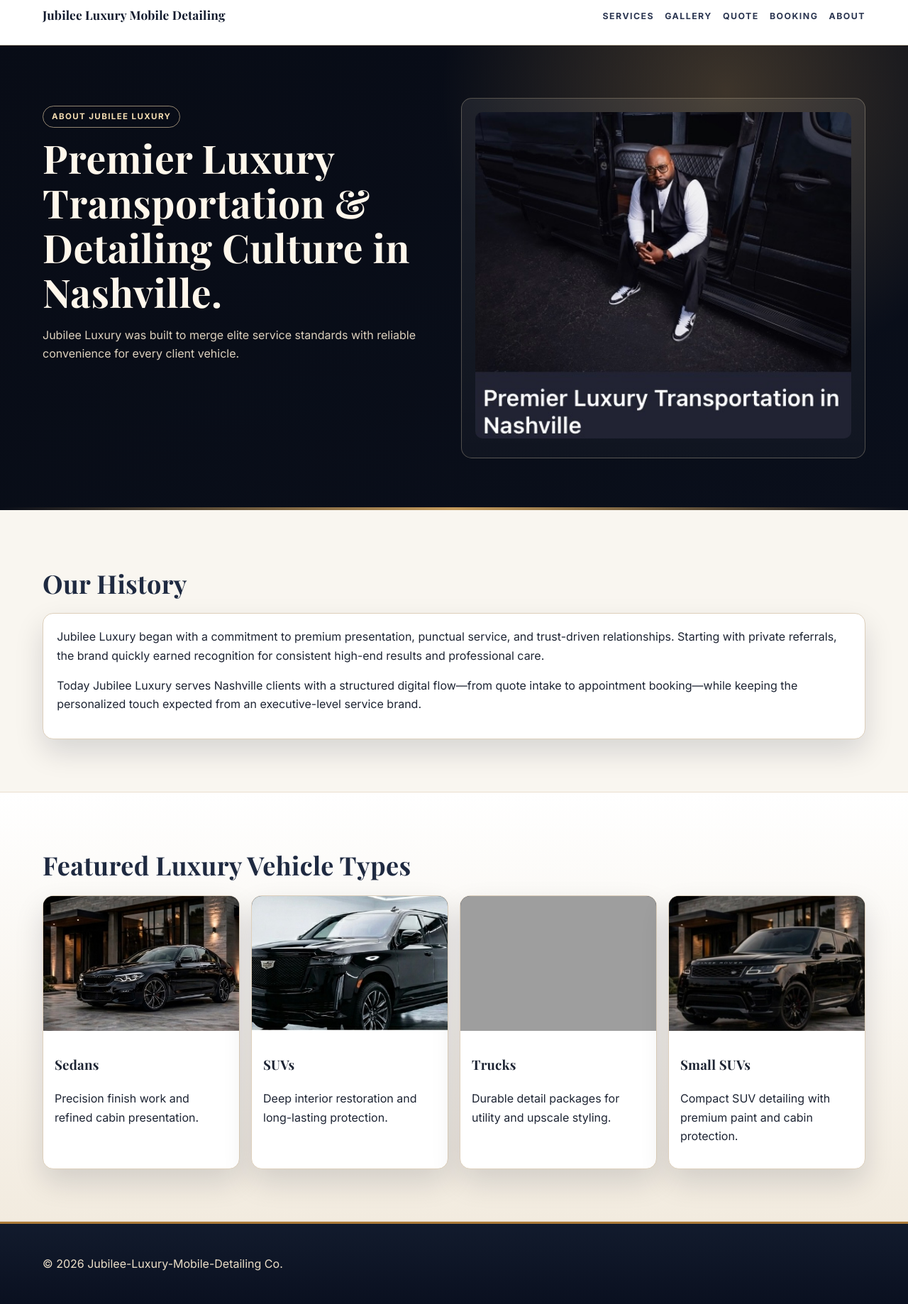
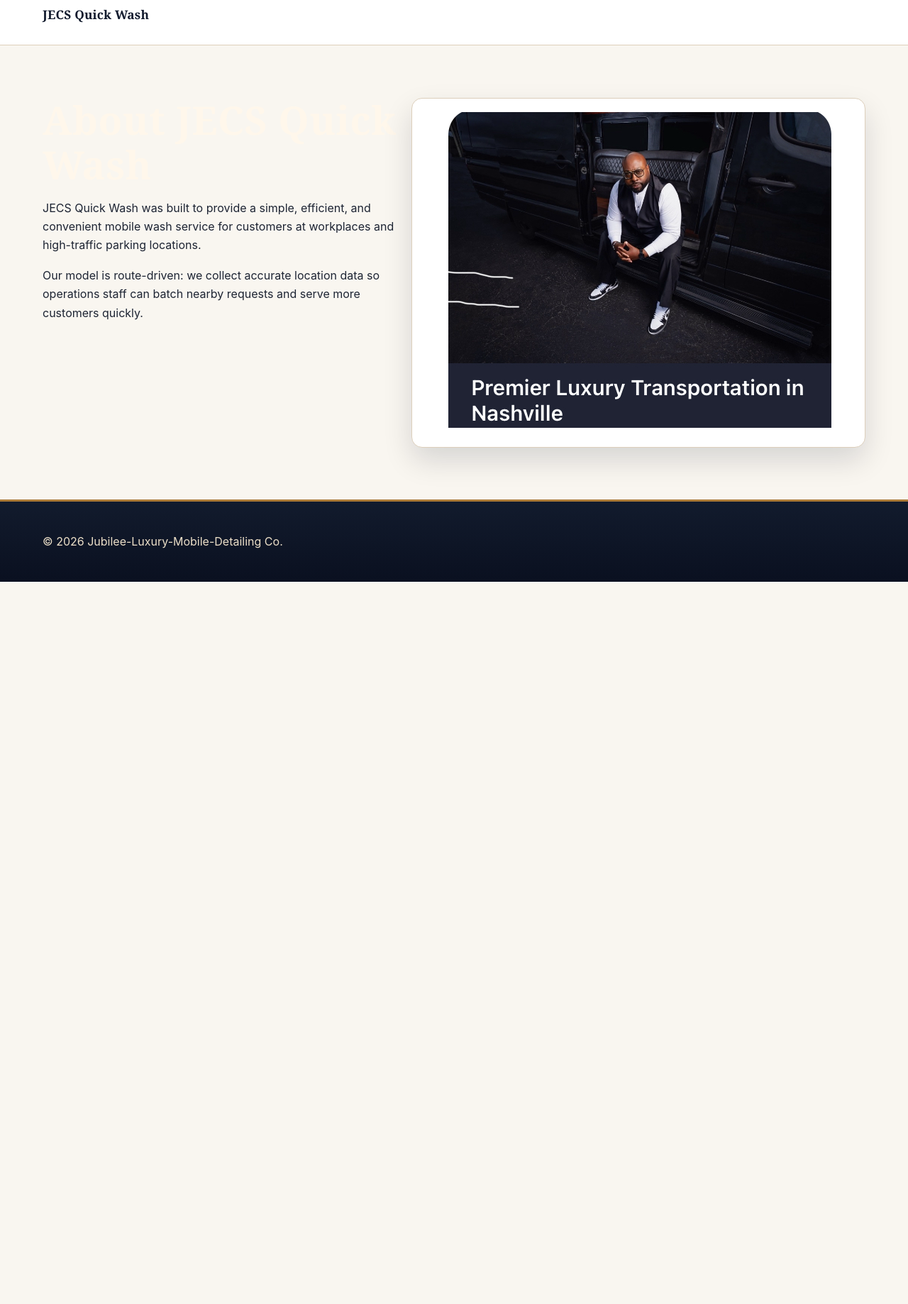
Before and after one commit to AndreDaGOAT/Jubilee-Luxury-Mobile-Detailing-4.0, a plain HTML site: page about.html in a window 1280 px wide. Shown: the part 20-1858 px from the top of the page at 71% size. After the commit the page ends 840 px from the top, so only its background shows below. Drawn offline with nearby package versions, Linux system fonts and the light colour scheme; grey boxes are pictures that could not be loaded.

Commit message:
Update about.html

```diff
--- a/about.html
+++ b/about.html
@@ -1,116 +1,10 @@
 <!doctype html>
 <html lang="en">
-  <head>
-    <meta charset="UTF-8" />
-    <meta name="viewport" content="width=device-width, initial-scale=1.0" />
-    <title>About Jubilee Luxury Mobile Detailing</title>
-    <meta name="description" content="Learn Jubilee Luxury history, mission, and owner story." />
-    <link rel="preconnect" href="https://fonts.googleapis.com" />
-    <link rel="preconnect" href="https://fonts.gstatic.com" crossorigin />
-    <link
-      href="https://fonts.googleapis.com/css2?family=Inter:wght@400;500;600;700&family=Playfair+Display:wght@600;700&display=swap"
-      rel="stylesheet"
-    />
-    <link rel="stylesheet" href="styles.css" />
-  </head>
+  <head><meta charset="UTF-8" /><meta name="viewport" content="width=device-width, initial-scale=1.0" /><title>About JECS Quick Wash</title><link rel="stylesheet" href="styles.css" /></head>
   <body>
-    <header class="site-header">
-      <div class="container nav-wrap">
-        <a class="brand" href="index.html">Jubilee Luxury Mobile Detailing</a>
-        <nav aria-label="Primary">
-          <ul class="nav">
-            <li><a href="index.html#services">Services</a></li>
-            <li><a href="index.html#gallery">Gallery</a></li>
-            <li><a href="index.html#quote">Quote</a></li>
-            <li><a href="index.html#booking">Booking</a></li>
-            <li><a href="about.html">About</a></li>
-          </ul>
-        </nav>
-      </div>
-    </header>
-
-    <main>
-      <section class="section about-hero">
-        <div class="container two-col">
-          <div>
-            <p class="pill">About Jubilee Luxury</p>
-            <h1>Premier Luxury Transportation &amp; Detailing Culture in Nashville.</h1>
-            <p class="lead">
-              Jubilee Luxury was built to merge elite service standards with reliable convenience for every client vehicle.
-            </p>
-          </div>
-          <div class="card owner-card">
-            <img
-              src="assets/IMG_4672.jpeg"
-              alt="Jubilee Luxury owner portrait"
-              loading="lazy"
-              onerror="this.style.display='none'; this.nextElementSibling.style.display='block';"
-            />
-            <div class="owner-fallback" style="display: none">
-              Please save the attached owner picture as <code>assets/owner.png</code> to display it here.
-            </div>
-          </div>
-        </div>
-      </section>
-
-      <section class="section">
-        <div class="container">
-          <h2>Our History</h2>
-          <div class="card history-copy">
-            <p>
-              Jubilee Luxury began with a commitment to premium presentation, punctual service, and trust-driven relationships.
-              Starting with private referrals, the brand quickly earned recognition for consistent high-end results and professional care.
-            </p>
-            <p>
-              Today Jubilee Luxury serves Nashville clients with a structured digital flow—from quote intake to appointment booking—while keeping the personalized touch expected from an executive-level service brand.
-            </p>
-          </div>
-        </div>
-      </section>
-
-      <section class="section section-alt">
-        <div class="container">
-          <h2>Featured Luxury Vehicle Types</h2>
-          <div class="vehicle-grid">
-            <article class="vehicle-card">
-              <img src="assets/IMG_4680.jpeg" alt="Luxury sedan" loading="lazy" onerror="this.src='assets/sedan.svg'" />
-              <div class="vehicle-copy">
-                <h3>Sedans</h3>
-                <p>Precision finish work and refined cabin presentation.</p>
-              </div>
-            </article>
-            <article class="vehicle-card">
-              <img src="assets/IMG_4676.jpeg" alt="Luxury SUV" loading="lazy" onerror="this.src='assets/suv.svg'" />
-              <div class="vehicle-copy">
-                <h3>SUVs</h3>
-                <p>Deep interior restoration and long-lasting protection.</p>
-              </div>
-            </article>
-            <article class="vehicle-card">
-              <img src="assets/803262A0-0B58-4B82-AE03-7FFE3F964B21.png" alt="Luxury truck" loading="lazy" onerror="this.src='assets/truck.svg'" />
-              <div class="vehicle-copy">
-                <h3>Trucks</h3>
-                <p>Durable detail packages for utility and upscale styling.</p>
-              </div>
-            </article>
-            <article class="vehicle-card">
-              <img src="assets/IMG_4685.jpeg" alt="Small luxury SUV" loading="lazy" onerror="this.src='assets/suv.svg'" />
-              <div class="vehicle-copy">
-                <h3>Small SUVs</h3>
-                <p>Compact SUV detailing with premium paint and cabin protection.</p>
-              </div>
-            </article>
-          </div>
-        </div>
-      </section>
-    </main>
-
-    <footer class="site-footer">
-      <div class="container footer-wrap">
-        <p>© <span id="year"></span> <span id="businessName">Jubilee-Luxury-Mobile-Detailing Co.</span></p>
-      </div>
-    </footer>
-
+    <header class="site-header"><div class="container nav-wrap"><a class="brand" href="index.html">JECS Quick Wash</a></div></header>
+    <main class="section"><div class="container two-col"><div><h1>About JECS Quick Wash</h1><p>JECS Quick Wash was built to provide a simple, efficient, and convenient mobile wash service for customers at workplaces and high-traffic parking locations.</p><p>Our model is route-driven: we collect accurate location data so operations staff can batch nearby requests and serve more customers quickly.</p></div><div class="card"><img src="assets/owner.png" alt="Owner of JECS Quick Wash" loading="lazy" onerror="this.style.display='none'; this.nextElementSibling.style.display='block';"/><div style="display:none">Add owner image as <code>assets/owner.png</code>.</div></div></div></main>
+    <footer class="site-footer"><div class="container footer-wrap"><p>© <span id="year"></span> <span id="businessName">JECS Quick Wash</span></p></div></footer>
     <script src="script.js"></script>
   </body>
 </html>
```
